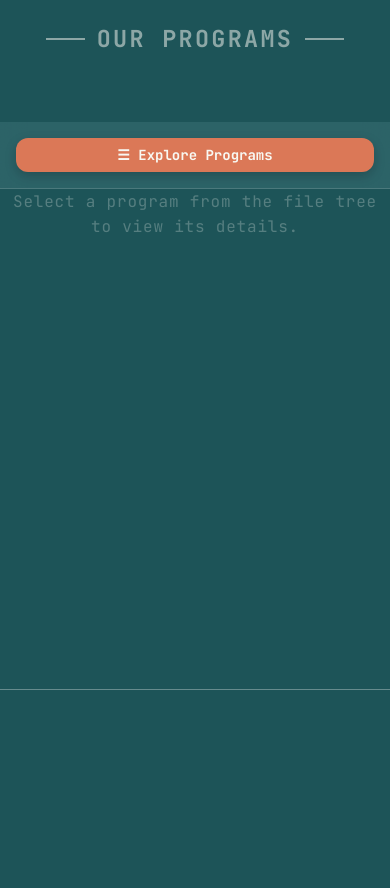
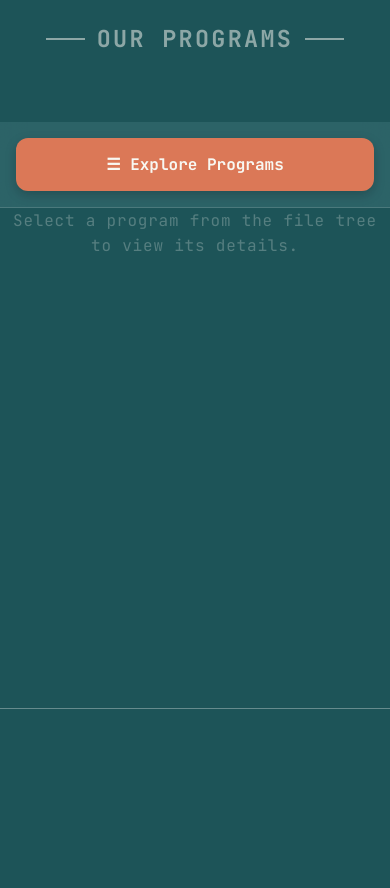
Before and after one commit to 0xleaplaboratories/leap-laboratories, a Next.js app in the folder apps/web/: page / in a window 390 px wide. Shown: the part 1180-2068 px from the top of the page. Built offline with nearby package versions, Linux system fonts and the light colour scheme.

Commit message:
style(web): refine programs explorer mobile accessibility
- Increase touch target size for mobile drawer toggle (44px standard)\n- Polish mobile layout spacing for integrated appearance

```diff
--- a/apps/web/src/components/Programs/Programs.module.css
+++ b/apps/web/src/components/Programs/Programs.module.css
@@ -710,15 +710,14 @@
   .showOnMobileFlex {
     display: flex;
   }
-
   .drawerToggle {
     width: 100%;
-    padding: var(--space-sm) var(--space-md);
+    padding: var(--space-md) var(--space-lg);
     background-color: var(--color-btn-primary);
     color: var(--color-text-primary);
     border-radius: var(--border-radius-md);
     font-weight: var(--font-weight-bold);
-    font-size: var(--font-size-sm);
+    font-size: var(--font-size-md);
     font-family: var(--font-primary);
     cursor: pointer;
     transition: all var(--transition-fast);
```
